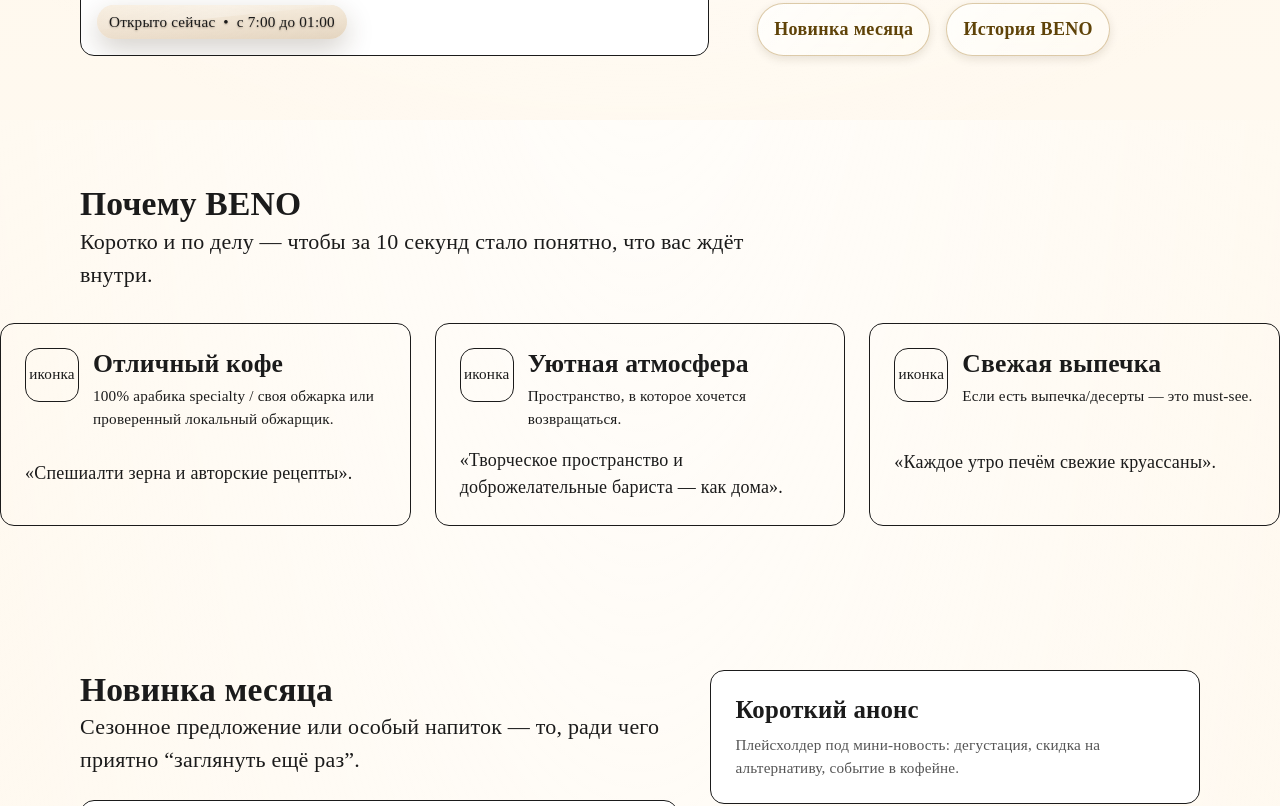
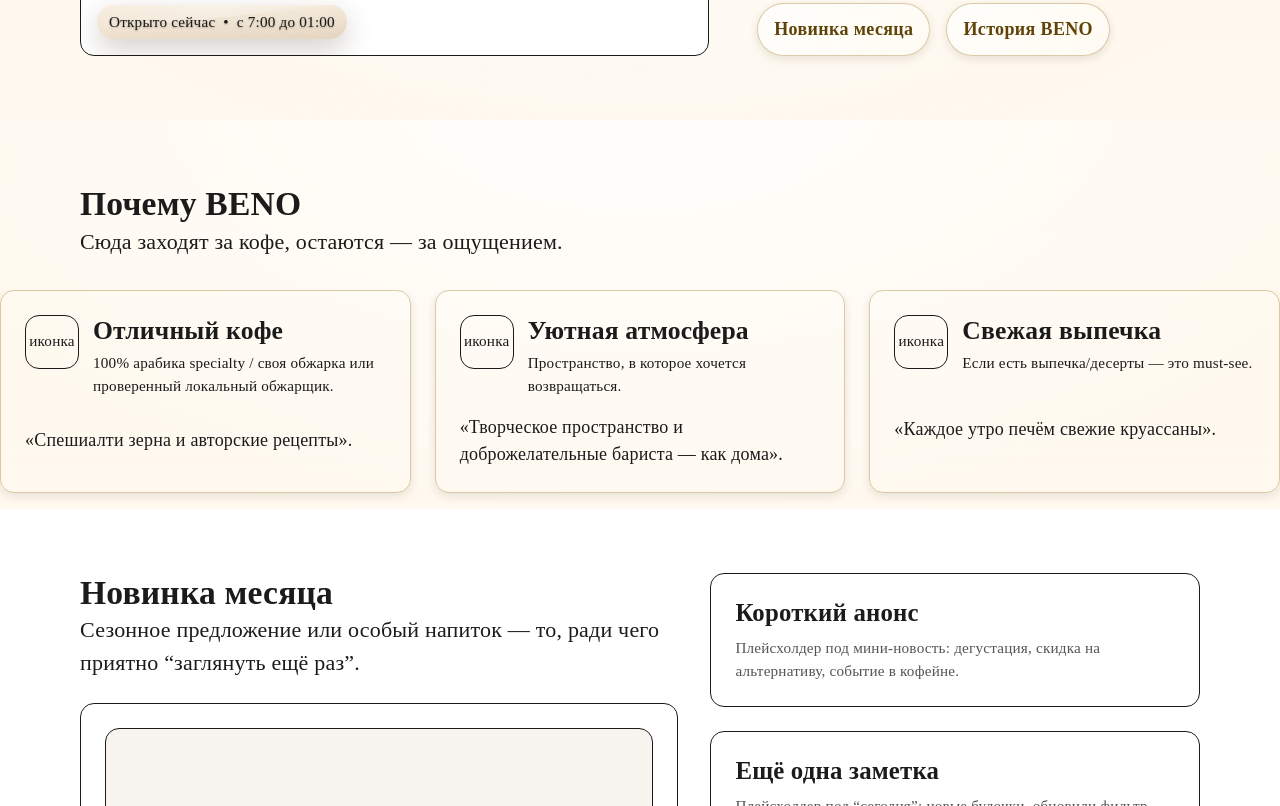
Before and after one commit to ALDYNEC-07/beno-coffe, a Next.js app: page / in a window 1280 px wide. Shown: the part 560-1366 px from the top of the page. Built offline with nearby package versions, Linux system fonts and the light colour scheme; grey boxes are pictures that could not be loaded.

Commit message:
стилизовал секцию features

```diff
--- a/src/app/globals.css
+++ b/src/app/globals.css
@@ -22,17 +22,6 @@
 body {
   margin: 0;
   padding: 0;
-  background-color: #fffaf3;
-  background-image: radial-gradient(
-      70% 120% at 50% -10%,
-      rgba(255, 255, 255, 0.9),
-      rgba(255, 255, 255, 0)
-    ),
-    linear-gradient(
-      180deg,
-      rgba(255, 248, 236, 0.95),
-      rgba(255, 248, 236, 0.55)
-    );
 }
 
 .container {
--- a/src/components/Features/Features.module.css
+++ b/src/components/Features/Features.module.css
@@ -1,9 +1,20 @@
 .features {
-  padding-block: var(--space-6);
+  padding-top: var(--space-6);
   font-size: var(--text-base);
   line-height: 1.5;
   letter-spacing: 0.2px;
   color: #1b1b1b;
+  background-color: #fffaf3;
+  background-image: radial-gradient(
+      70% 120% at 50% -10%,
+      rgba(255, 255, 255, 0.9),
+      rgba(255, 255, 255, 0)
+    ),
+    linear-gradient(
+      180deg,
+      rgba(255, 248, 236, 0.95),
+      rgba(255, 248, 236, 0.55)
+    );
 }
 
 .title {
@@ -41,11 +52,12 @@
 }
 
 .featureCard {
-  border: var(--border);
+  border: 1px solid rgba(155, 106, 18, 0.35);
   border-radius: var(--radius);
   padding: var(--space-3);
   display: grid;
   gap: var(--space-2);
+  box-shadow: 0 3px 10px rgba(60, 40, 20, 0.12);
 }
 
 .featureTop {
--- a/src/components/Features/Features.tsx
+++ b/src/components/Features/Features.tsx
@@ -37,7 +37,7 @@
         <div className="stack">
           <h2 className={styles.title}>Почему BENO</h2>
           <p className={styles.lead}>
-            Коротко и по делу — чтобы за 10 секунд стало понятно, что вас ждёт внутри.
+            Сюда заходят за кофе, остаются — за ощущением.
           </p>
         </div>
 
```
